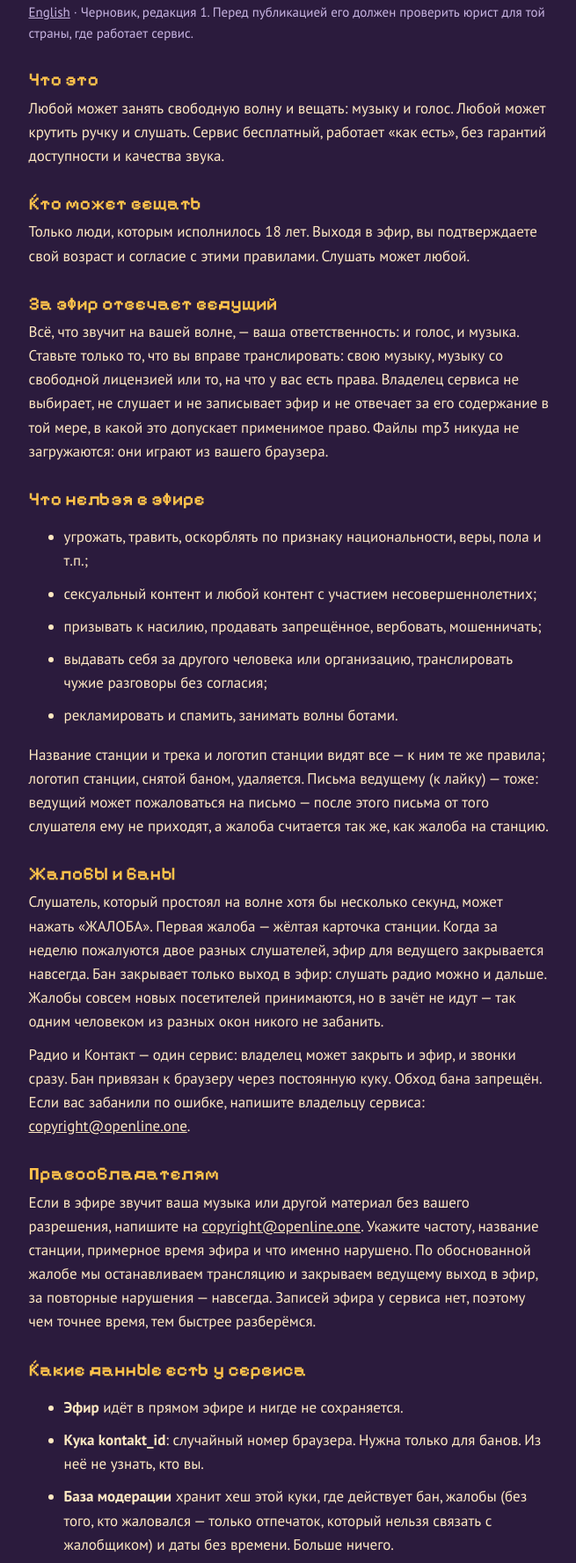
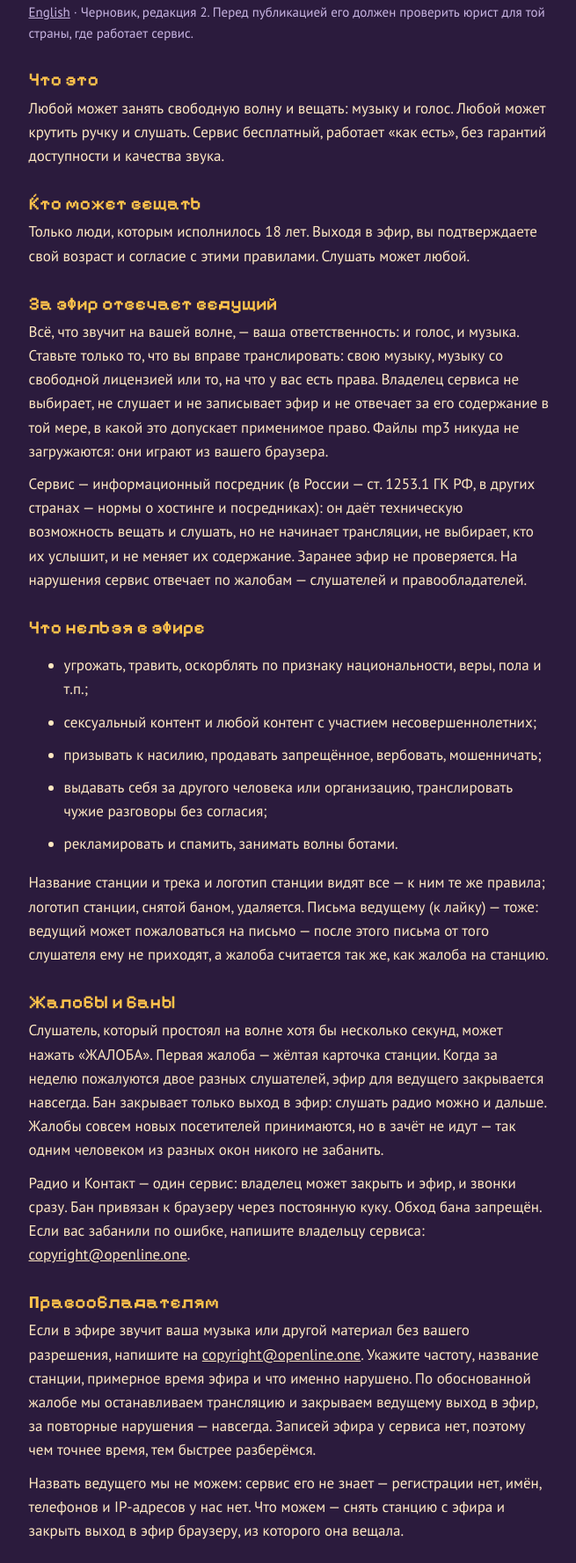
Before and after one commit to Dmitry-Fedotov-Dev/kontakt, a plain HTML site: page internal/radio/static/terms.html in a window 1280 px wide. Shown: the part 73-1850 px from the top of the page at 88% size, without its empty margins (311-966 px from the left). Drawn offline with Linux system fonts and the light colour scheme.

Commit message:
Правила радио, ред. 2: сервис — информационный посредник, эфир заранее не проверяется, по жалобе правообладателя — снятие станции и бан браузера; назвать ведущего не можем — данных о нём нет

```diff
--- a/internal/radio/static/terms.html
+++ b/internal/radio/static/terms.html
@@ -22,7 +22,7 @@ a { color: inherit; }
 <body>
 <main>
   <h1>Правила Открытого радио</h1>
-  <p class="note"><a href="terms-en.html" lang="en">English</a> · Черновик, редакция 1. Перед публикацией его должен проверить юрист для той страны, где работает сервис.</p>
+  <p class="note"><a href="terms-en.html" lang="en">English</a> · Черновик, редакция 2. Перед публикацией его должен проверить юрист для той страны, где работает сервис.</p>
 
   <h2>Что это</h2>
   <p>Любой может занять свободную волну и вещать: музыку и голос. Любой может крутить ручку и слушать. Сервис бесплатный, работает «как есть», без гарантий доступности и качества звука.</p>
@@ -32,6 +32,7 @@ a { color: inherit; }
 
   <h2>За эфир отвечает ведущий</h2>
   <p>Всё, что звучит на вашей волне, — ваша ответственность: и голос, и музыка. Ставьте только то, что вы вправе транслировать: свою музыку, музыку со свободной лицензией или то, на что у вас есть права. Владелец сервиса не выбирает, не слушает и не записывает эфир и не отвечает за его содержание в той мере, в какой это допускает применимое право. Файлы mp3 никуда не загружаются: они играют из вашего браузера.</p>
+  <p>Сервис — информационный посредник (в России — ст. 1253.1 ГК РФ, в других странах — нормы о хостинге и посредниках): он даёт техническую возможность вещать и слушать, но не начинает трансляции, не выбирает, кто их услышит, и не меняет их содержание. Заранее эфир не проверяется. На нарушения сервис отвечает по жалобам — слушателей и правообладателей.</p>
 
   <h2>Что нельзя в эфире</h2>
   <ul>
@@ -49,6 +50,7 @@ a { color: inherit; }
 
   <h2 id="copyright">Правообладателям</h2>
   <p>Если в эфире звучит ваша музыка или другой материал без вашего разрешения, напишите на <a href="mailto:copyright@openline.one">copyright@openline.one</a>. Укажите частоту, название станции, примерное время эфира и что именно нарушено. По обоснованной жалобе мы останавливаем трансляцию и закрываем ведущему выход в эфир, за повторные нарушения — навсегда. Записей эфира у сервиса нет, поэтому чем точнее время, тем быстрее разберёмся.</p>
+  <p>Назвать ведущего мы не можем: сервис его не знает — регистрации нет, имён, телефонов и IP-адресов у нас нет. Что можем — снять станцию с эфира и закрыть выход в эфир браузеру, из которого она вещала.</p>
 
   <h2>Какие данные есть у сервиса</h2>
   <ul>
```
Also changed, not shown: internal/radio/static/terms-en.html (+3 -1 lines).
